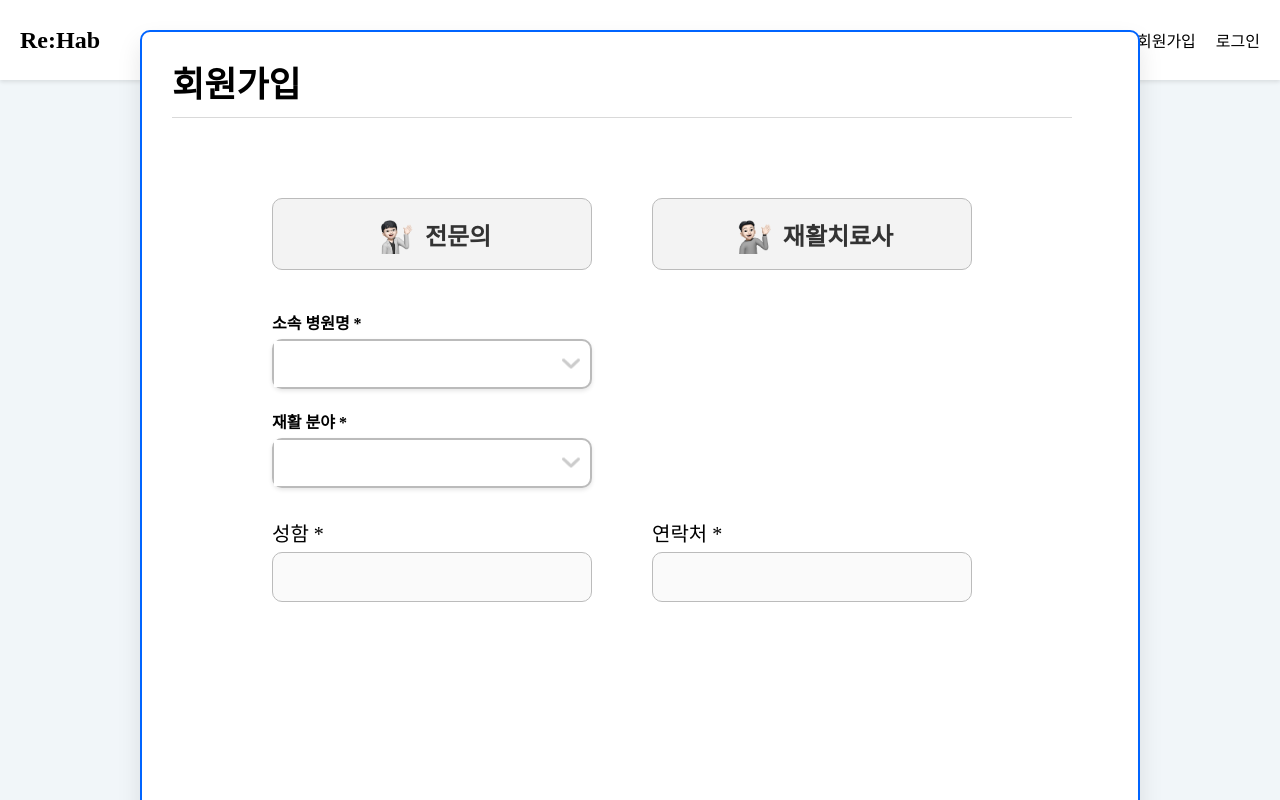
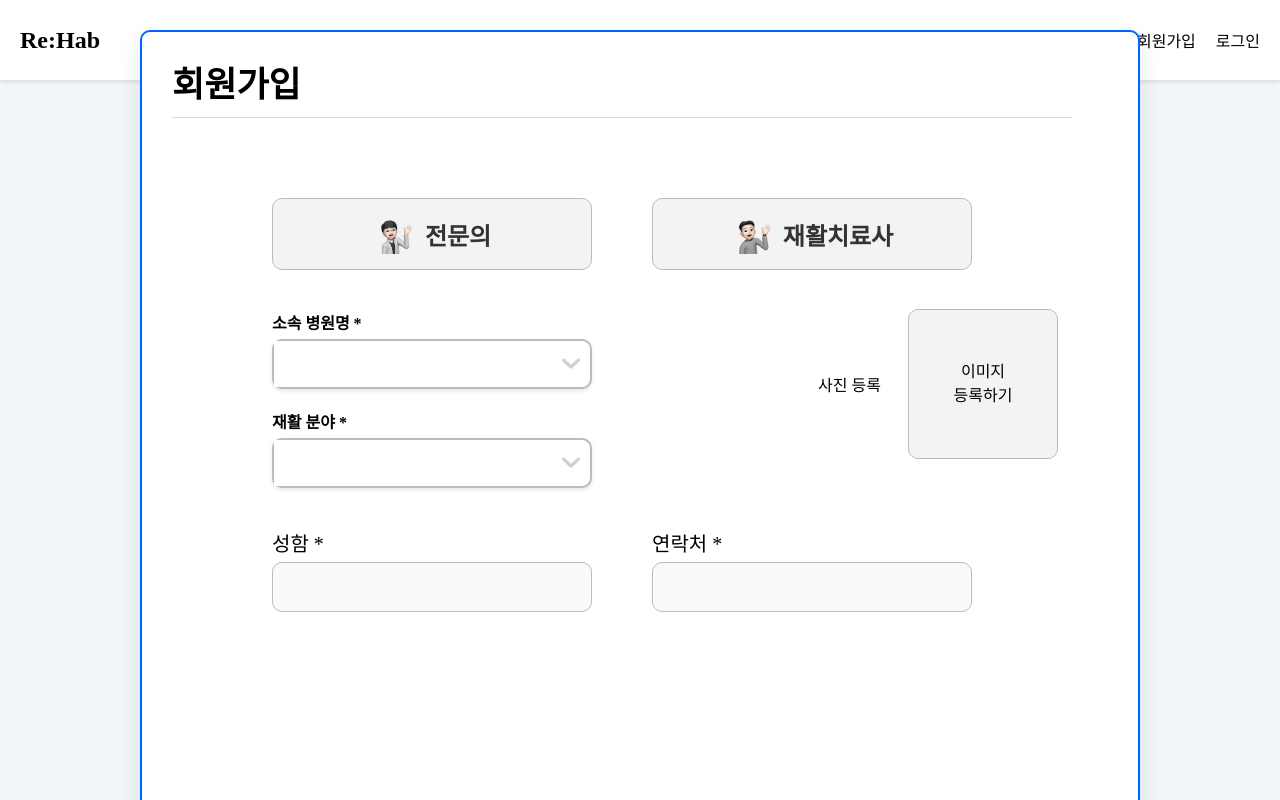
Before and after one commit to sync-without-async/Rehab-FrontEnd, a React (Vite) app: page /signup in a window 1280 px wide. Shown: the top 800 px of the page. Built offline with nearby package versions, Linux system fonts and the light colour scheme.

Commit message:
Feat: 전문의와 재활치료사의 본인 이미지 등록 컴포넌트 구현

```diff
--- a/src/components/Accounts/SignupComponents.jsx
+++ b/src/components/Accounts/SignupComponents.jsx
@@ -2,6 +2,7 @@ import styled from 'styled-components';
 import RoleButton from '../Button/RoleButton';
 import Dropdown from '../Dropdown/Dropdown';
 import InputText from '../Input/InputText';
+import InputImage from '../Input/InputImage';
 
 const SignupContainer = styled.div`
   width: 1000px;
@@ -52,6 +53,17 @@ const InputFieldsContainer = styled.div`
   width: 700px;
 `;
 
+const FlexContainer = styled.div`
+  display: flex;
+  justify-content: space-between;
+  align-items: center;
+  width: 100%;
+  margin-left: 0px;
+`;
+
+const StyledInputImage = styled(InputImage)`
+  margin-left: -200px;
+`;
 
 const SignupComponents = () => {
 
@@ -73,10 +85,13 @@ const SignupComponents = () => {
         <RoleButton role="doctor" />
         <RoleButton role="therapist" />
       </ButtonContainer>
-      <DropdownsContainer>
-        <Dropdown label="소속 병원명 *" items={hospitals} />
-        <Dropdown label="재활 분야 *" items={fields} />
-      </DropdownsContainer>
+      <FlexContainer>
+        <DropdownsContainer>
+          <Dropdown label="소속 병원명 *" items={hospitals} />
+          <Dropdown label="재활 분야 *" items={fields} />
+        </DropdownsContainer>
+        <StyledInputImage />
+      </FlexContainer>
       <InputFieldsContainer>
         <InputText label="성함 *" />
         <InputText label="연락처 *" />
--- /dev/null
+++ b/src/components/Input/InputImage.jsx
@@ -0,0 +1,76 @@
+import { useState } from 'react';
+import styled from 'styled-components';
+
+const Wrapper = styled.div`
+  width: 320px;
+  height: 198px;
+  display: flex;
+  align-items: center;
+`;
+
+const Label = styled.label`
+  width: 90px;
+  height: 30px;
+  display: flex;
+  align-items: center;
+`;
+
+const UploadBox = styled.div`
+  width: 150px;
+  height: 150px;
+  background-color: #F3F3F3;
+  border: 1px solid #BBBBBB;
+  display: flex;
+  justify-content: center;
+  align-items: center;
+  cursor: pointer;
+  position: relative;
+  border-radius: 10px;
+`;
+
+const UploadText = styled.p`
+  text-align: center;
+  line-height: 1.5;
+`;
+
+const HiddenInput = styled.input`
+  display: none;
+`;
+
+const ImagePreview = styled.img`
+  position: absolute;
+  top: 0;
+  left: 0;
+  width: 100%;
+  height: 100%;
+`;
+
+const InputImage = () => {
+  const [preview, setPreview] = useState(null);
+
+  const handleImageChange = (e) => {
+    const file = e.target.files[0];
+    if (file) {
+      const reader = new FileReader();
+      reader.onloadend = () => {
+        setPreview(reader.result);
+      };
+      reader.readAsDataURL(file);
+    }
+  };
+
+  return (
+    <Wrapper>
+      <Label>사진 등록</Label>
+      <UploadBox>
+        {preview && <ImagePreview src={preview} alt="Image preview" />}
+        <UploadText>
+          이미지<br />등록하기
+        </UploadText>
+        <HiddenInput type="file" onChange={handleImageChange} />
+      </UploadBox>
+    </Wrapper>
+  );
+};
+
+export default InputImage;
```
